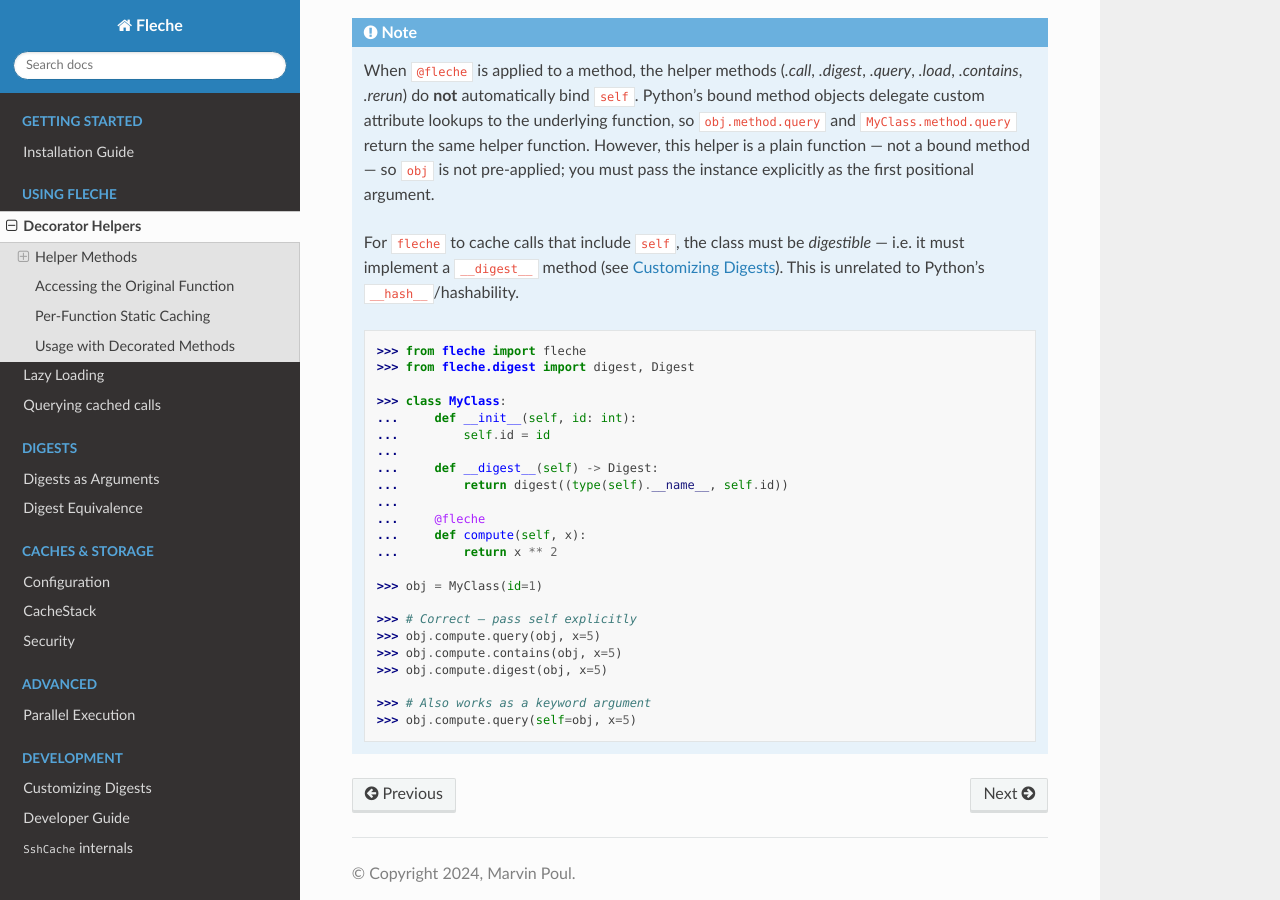
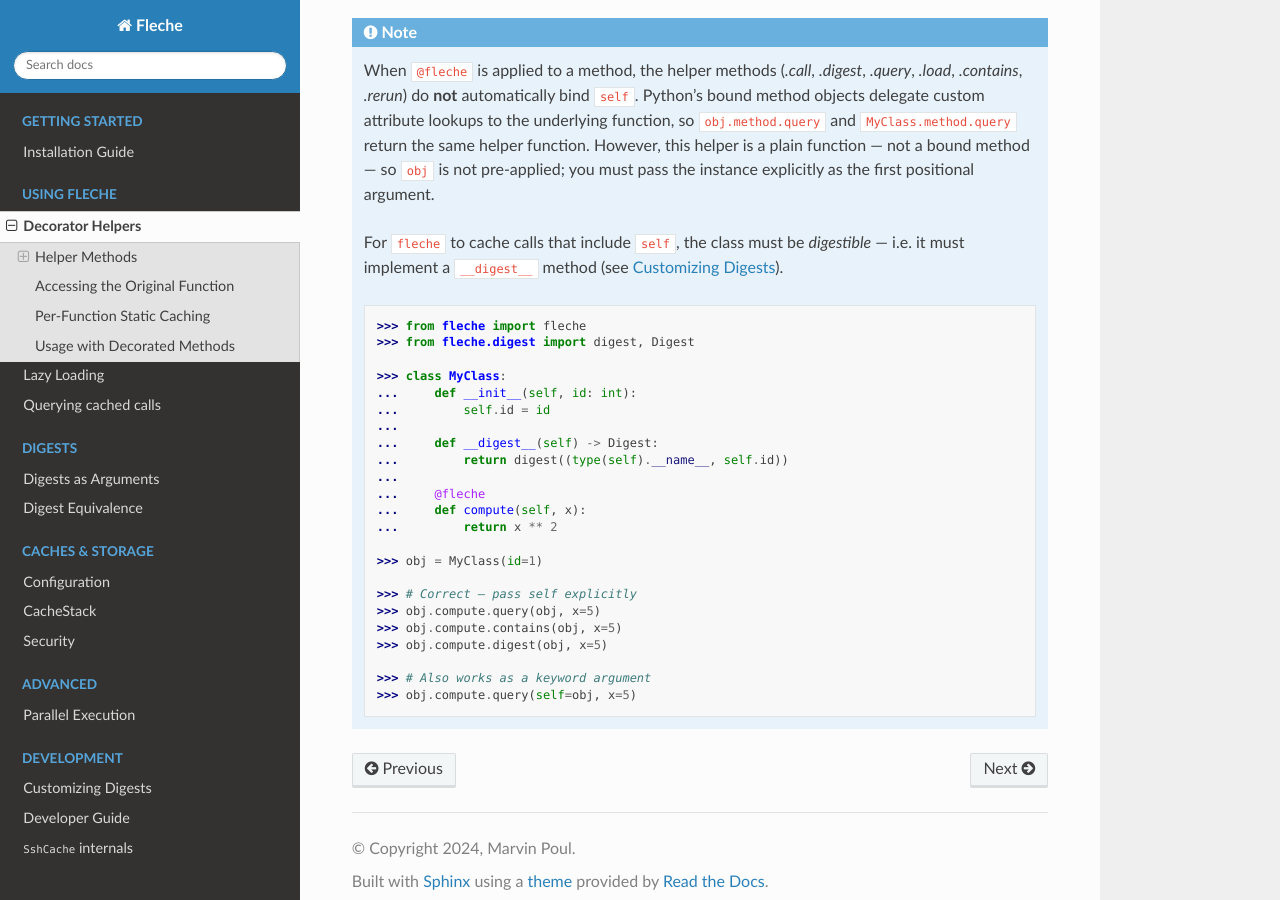
Before and after one commit to pmrv/fleche, a Sphinx documentation site: the page built from docs/usage/helpers.rst, in a window 1280 px wide and 900 px high, scrolled down 3451 px. Built offline with Sphinx 7.4.7 and the Read the Docs theme 3.1.0, drawn with Linux system fonts in a browser that asks for light colours; pages that are not in the unit, such as notebooks, are missing from menus.

Commit message:
Apply suggestion from @pmrv

```diff
--- a/docs/usage/helpers.rst
+++ b/docs/usage/helpers.rst
@@ -163,9 +163,8 @@
    pre-applied; you must pass the instance explicitly as the first positional argument.
 
    For ``fleche`` to cache calls that include ``self``, the class must be
-   *digestible* — i.e. it must implement a ``__digest__`` method
-   (see :doc:`/dev/custom_digests`).  This is unrelated to Python's
-   ``__hash__``/hashability.
+   *digestible* --- i.e. it must implement a ``__digest__`` method
+   (see :doc:`/dev/custom_digests`).
 
    .. code-block:: pycon
 
```
